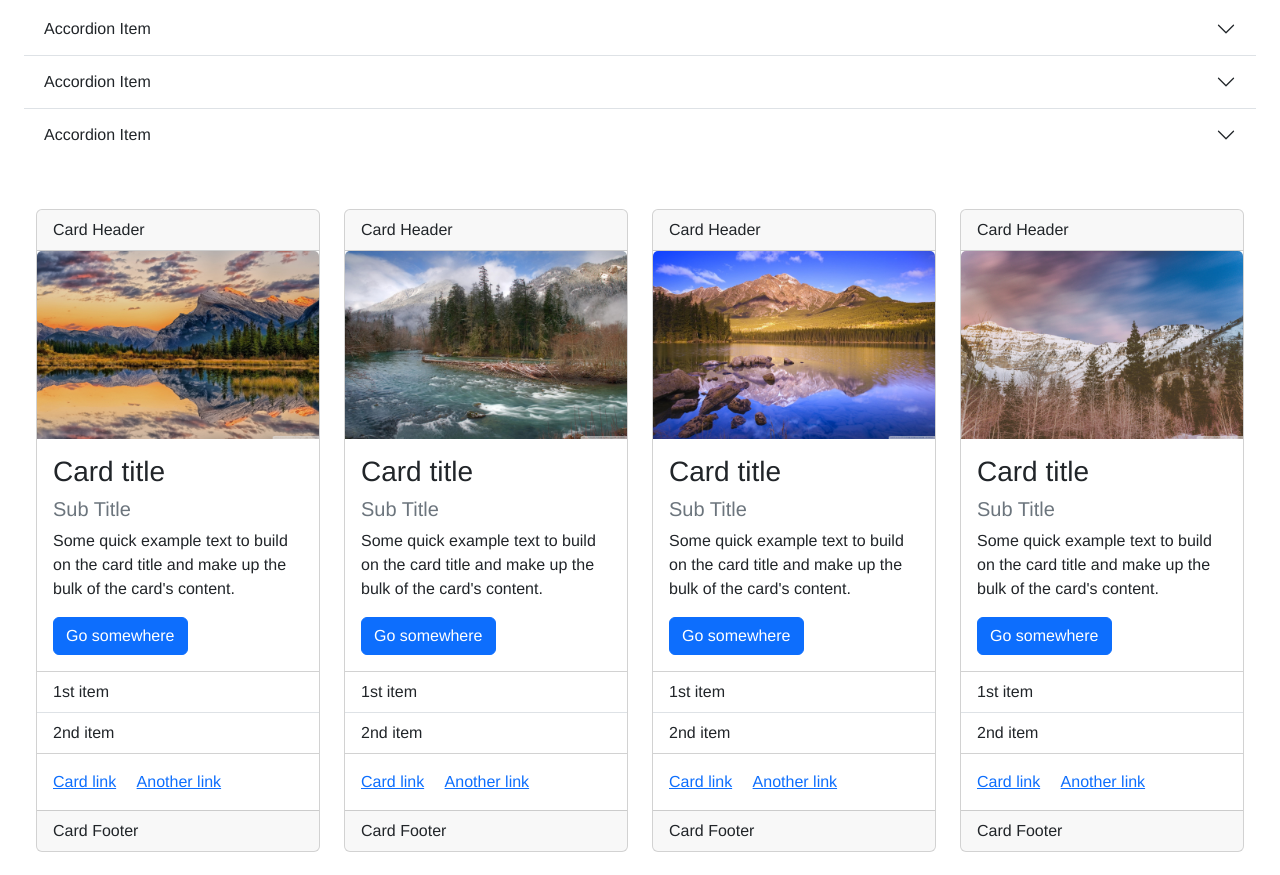
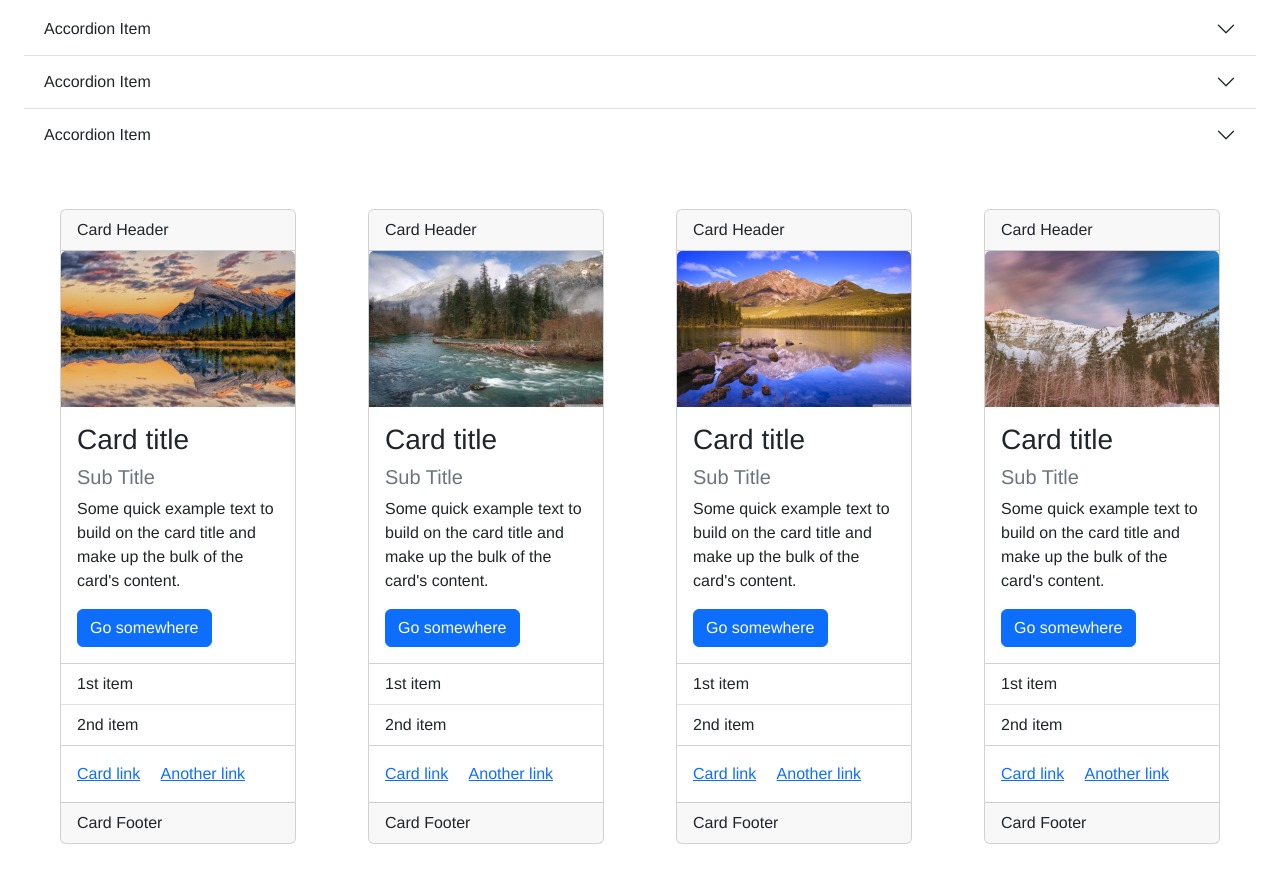
Before and after one commit to NikhilPrashant/NatureBootstrap5.3, a plain HTML site: page index.html in a window 1280 px wide. Shown: the part 865-1740 px from the top of the page. Drawn offline with nearby package versions, Linux system fonts and the light colour scheme; files whose address does not match are found by name.

Commit message:
Corrected

```diff
--- a/index.html
+++ b/index.html
@@ -157,7 +157,7 @@
 </div>
 <div class="row row-cols-1 row-cols-md-4 g-4 m-lg-4 m-md-3 m-sm-2">
     <div class="col">
-        <div class="card h-100">
+        <div class="card h-100 mx-4">
             <div class="card-header">
                 Card Header
             </div>
@@ -183,7 +183,7 @@
         </div>
     </div>
     <div class="col">
-        <div class="card h-100">
+        <div class="card h-100 mx-4">
             <div class="card-header">
                 Card Header
             </div>
@@ -209,7 +209,7 @@
         </div>
     </div>
     <div class="col">
-        <div class="card h-100">
+        <div class="card h-100 mx-4">
             <div class="card-header">
                 Card Header
             </div>
@@ -235,7 +235,7 @@
         </div>
     </div>
     <div class="col">
-        <div class="card h-100">
+        <div class="card h-100 mx-4">
             <div class="card-header">
                 Card Header
             </div>
```
